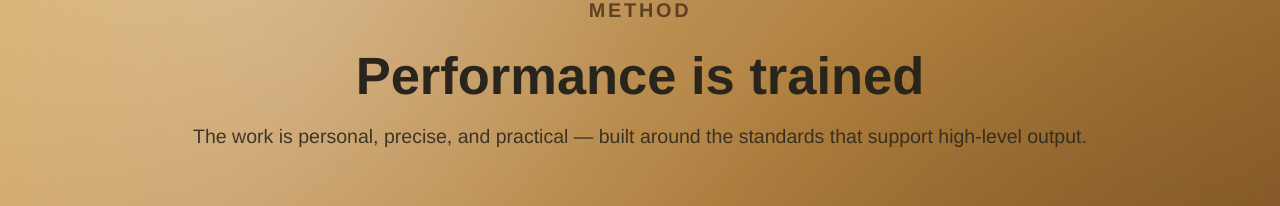
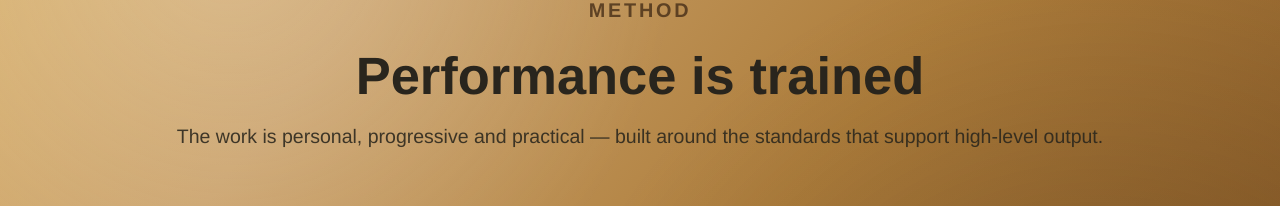
Before and after one commit to TimmyTululu/pernille-performance, a React (Vite) app: page / in a window 1280 px wide. Shown: the part 1820-2026 px from the top of the page. Built offline with nearby package versions, Linux system fonts and the light colour scheme.

Commit message:
Update Method section subcopy

```diff
--- a/src/main.tsx
+++ b/src/main.tsx
@@ -221,8 +221,8 @@ function App() {
             <p className="section-kicker">Method</p>
             <h2 id="method-title">Performance is trained</h2>
             <p>
-              The work is personal, precise, and practical — built around the
-              standards that support high-level output.
+              The work is personal, progressive and practical — built around
+              the standards that support high-level output.
             </p>
           </div>
           <div className="method-principles">
```
